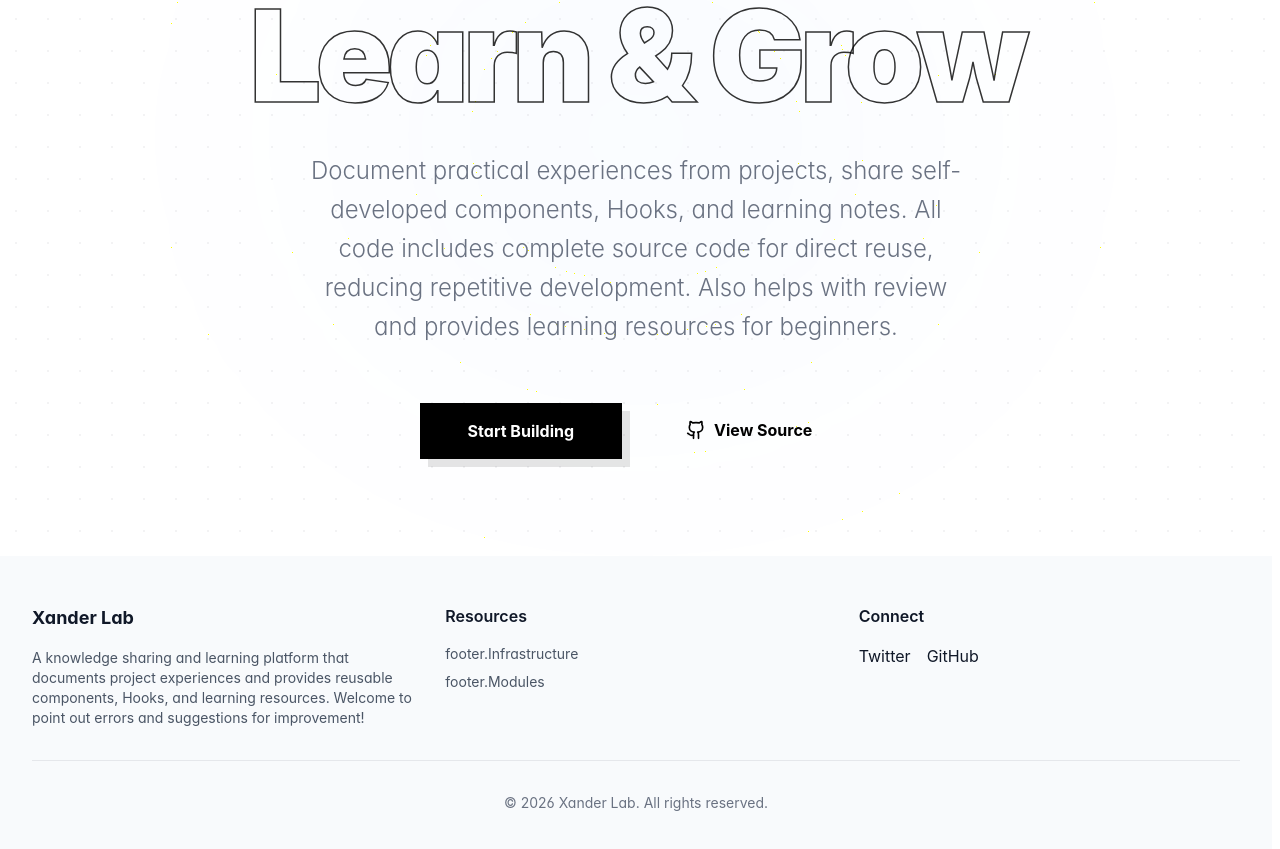
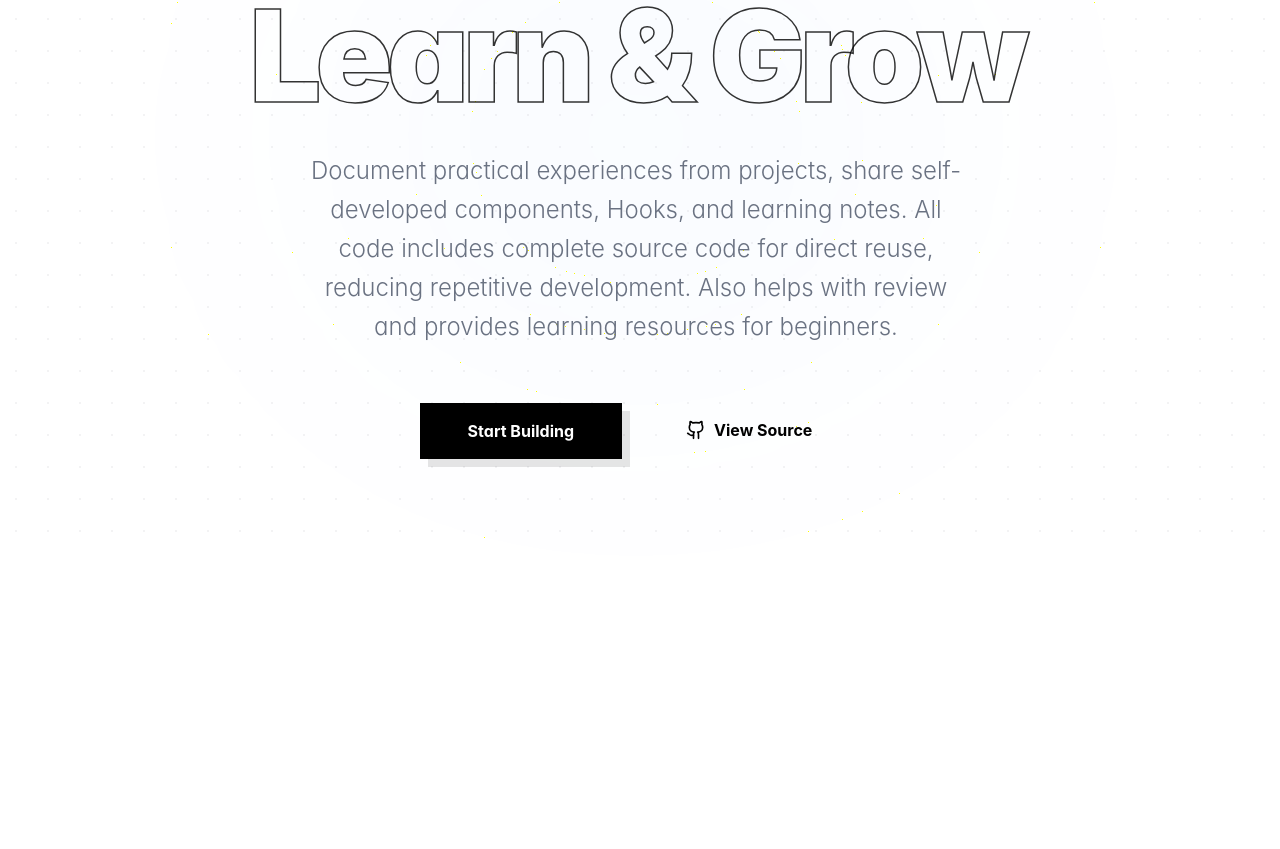
Before and after one commit to DsirNG/xander-lab-frontend, a React (Vite) app: page / in a window 1280 px wide. Shown: the part 413-1262 px from the top of the page. After the commit the page ends 969 px from the top, so only its background shows below. Built offline with nearby package versions, Linux system fonts and the light colour scheme.

Commit message:
refactor(home): 重构首页视觉设计提升用户体验

```diff
--- a/src/components/layouts/MainLayout/MainLayout.jsx
+++ b/src/components/layouts/MainLayout/MainLayout.jsx
@@ -74,7 +74,7 @@ const Navbar = () => {
     const navLinks = [
         { path: '/', label: t('nav.home') },
         // { path: '/infra', label: t('nav.infra') },
-        { path: '/modules', label: t('nav.modules') },
+        // { path: '/modules', label: t('nav.modules') },
         { path: '/components', label: t('nav.components') },
         { path: '/blog', label: t('nav.blog') },
     ];
@@ -287,7 +287,7 @@ const MainLayout = () => {
             <main className={styles.mainContent}>
                 <Outlet />
             </main>
-            {isHomePage && <Footer />}
+            {/*{isHomePage && <Footer />}*/}
         </div>
     );
 };
```
